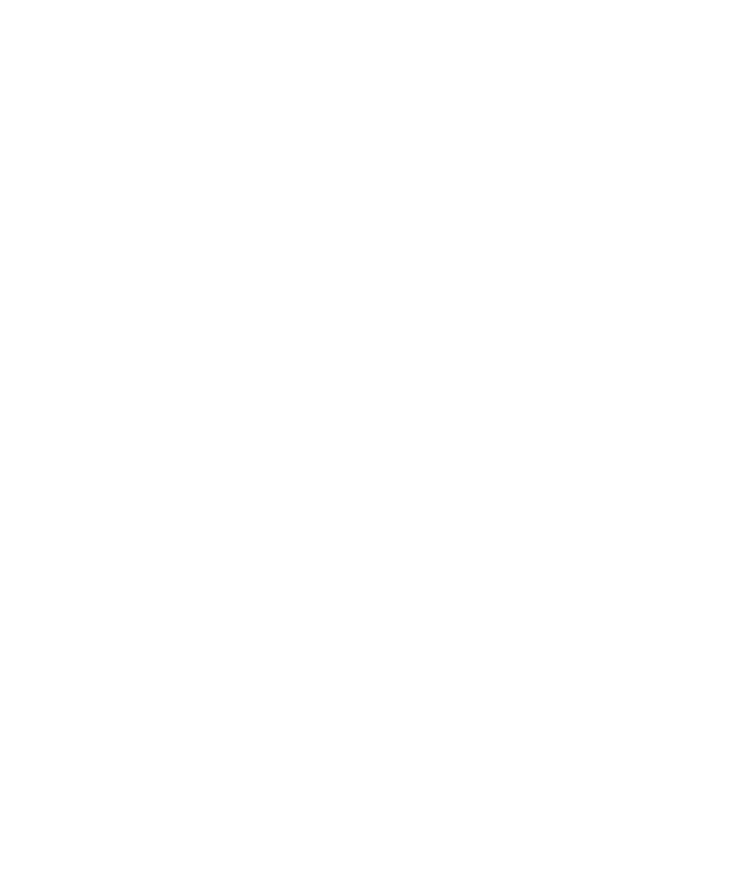
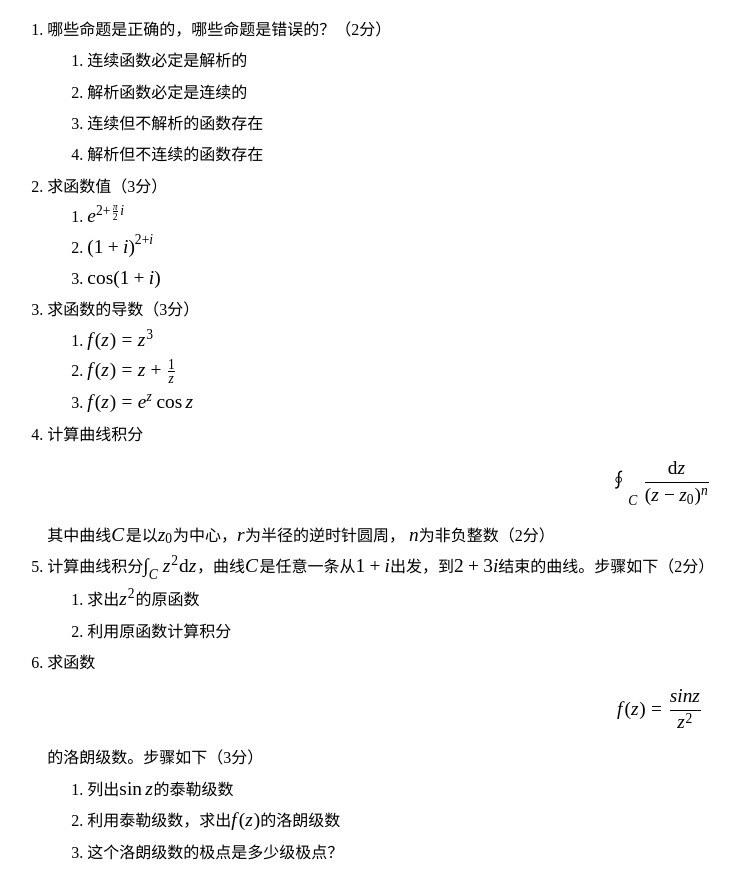
Before and after one commit to weihe0/teaching, a Vue app: page /#/ee/homework2 in a window 1280 px wide. Before the commit this address had no page. Shown: the whole page, without its empty margins (0-740 px from the left). Before the commit the page ends 800 px from the top, so only its background shows below. Built offline with nearby package versions, Linux system fonts and the light colour scheme; a web font is replaced by a local one.

Commit message:
add homework 2 for EE

```diff
--- /dev/null
+++ b/src/ee/Homework2.vue
@@ -0,0 +1,58 @@
+<template>
+  <ol>
+    <li>哪些命题是正确的，哪些命题是错误的？（2分）</li>
+    <ol>
+      <li>连续函数必定是解析的</li>
+      <li>解析函数必定是连续的</li>
+      <li>连续但不解析的函数存在</li>
+      <li>解析但不连续的函数存在</li>
+    </ol>
+    <li>求函数值（3分）</li>
+    <ol>
+      <li>\(e^{2+\frac{\pi}{2}i}\)</li>
+      <li>\({(1+i)}^{2+i}\)</li>
+      <li>\(\cos (1+i)\)</li>
+    </ol>
+    <li>求函数的导数（3分）</li>
+    <ol>
+      <li>\(f(z)=z^3\)</li>
+      <li>\(f(z)=z+\frac{1}{z}\)</li>
+      <li>\(f(z)=e^z\cos z\)</li>
+    </ol>
+    <li>
+      计算曲线积分\[\oint_C \frac{\mathrm{d}z}{(z-z_0)^n}\]
+      其中曲线\(C\)是以\(z_0\)为中心，\(r\)为半径的逆时针圆周， \(n\)为非负整数（2分）
+    </li>
+    <li>
+      计算曲线积分\(\int_C
+      z^2\mathrm{d}z\)，曲线\(C\)是任意一条从\(1+i\)出发，到\(2+3i\)结束的曲线。步骤如下（2分）
+    </li>
+    <ol>
+      <li>求出\(z^2\)的原函数</li>
+      <li>利用原函数计算积分</li>
+    </ol>
+    <li>求函数\[f(z)=\frac{sin z}{z^2}\]的洛朗级数。步骤如下（3分）</li>
+    <ol>
+      <li>列出\(\sin z\)的泰勒级数</li>
+      <li>利用泰勒级数，求出\(f(z)\)的洛朗级数</li>
+      <li>这个洛朗级数的极点是多少级极点？</li>
+    </ol>
+  </ol>
+</template>
+
+<script setup lang="ts">
+import renderMathInElement from 'katex/contrib/auto-render'
+import { onMounted } from 'vue'
+
+onMounted(() => {
+  renderMathInElement(document.body, {
+    output: 'html'
+  })
+})
+</script>
+
+<style scoped>
+li {
+  margin: 1ex;
+}
+</style>
--- a/src/ee/Homework3.vue
+++ b/src/ee/Homework3.vue
@@ -1,28 +1,37 @@
-<script setup lang='ts'>
-
+<script setup lang="ts">
 import Math from '@/components/Math.vue'
 </script>
 
 <template>
-<h1>第三次作业</h1>
+  <h1>第三次作业</h1>
   <ol>
-    <li>如果行列式</li><Math :block=true :tex='String.raw`\begin{vmatrix}
+    <li>如果行列式</li>
+    <Math
+      :block="true"
+      :tex="
+        String.raw`\begin{vmatrix}
     a_{11} & a_{12} & a_{13} & a_{14} \\
     a_{21} & a_{22} & a_{23} & a_{24} \\
     a_{31} & a_{32} & a_{33} & a_{34} \\
     a_{41} & a_{42} & a_{43} & a_{44}
-    \end{vmatrix}`' />
-    其中每个<Math :tex='String.raw`a_{ij}\neq 0`' />，那么这个行列式有多少个非零项？（1分）
+    \end{vmatrix}`
+      "
+    />
+    其中每个<Math :tex="String.raw`a_{ij}\neq 0`" />，那么这个行列式有多少个非零项？（1分）
     <li>将第1题的4阶行列式，按照第3列展开，写出展开式（2分）</li>
-    <li>使用<em>克拉默法则</em>求解如下线性方程组，使用消元法或其他方法不得分（2分）
-    <Math :block=true :tex='String.raw`\begin{cases}
+    <li>
+      使用<em>克拉默法则</em>求解如下线性方程组，使用消元法或其他方法不得分（2分）
+      <Math
+        :block="true"
+        :tex="
+          String.raw`\begin{cases}
     3x_1+2x_2=12\\
     2x_1+4x_2=14
-    \end{cases}`' />
+    \end{cases}`
+        "
+      />
     </li>
   </ol>
 </template>
 
-<style scoped>
-
-</style>
+<style scoped></style>
--- a/src/ee/electromagnetic/Electromagnetic.vue
+++ b/src/ee/electromagnetic/Electromagnetic.vue
@@ -69,7 +69,7 @@
         </Slide>
       )
     }
-  },
+  }
 ]
 </script>
 
--- a/src/main.ts
+++ b/src/main.ts
@@ -46,6 +46,7 @@
 import Index from '@/components/Index.vue'
 import Electromagnetic from '@/ee/electromagnetic/Electromagnetic.vue'
 import Homework3 from '@/ee/Homework3.vue'
+import Homework2 from '@/ee/Homework2.vue'
 
 const router = createRouter({
   history: createWebHashHistory(import.meta.env.BASE_URL),
@@ -88,7 +89,8 @@
     { path: '/ee/residue', component: Residue },
     { path: '/ee/laplace', component: Laplace },
     { path: '/ee/det', component: Det },
-    {path:'/ee/homework3',component:Homework3},
+    { path: '/ee/homework2', component: Homework2 },
+    { path: '/ee/homework3', component: Homework3 },
     { path: '/training', component: Training },
     { path: '/', component: Index }
   ]
```
Also changed, not shown: src/ai/Python.vue (+59 -26 lines).
